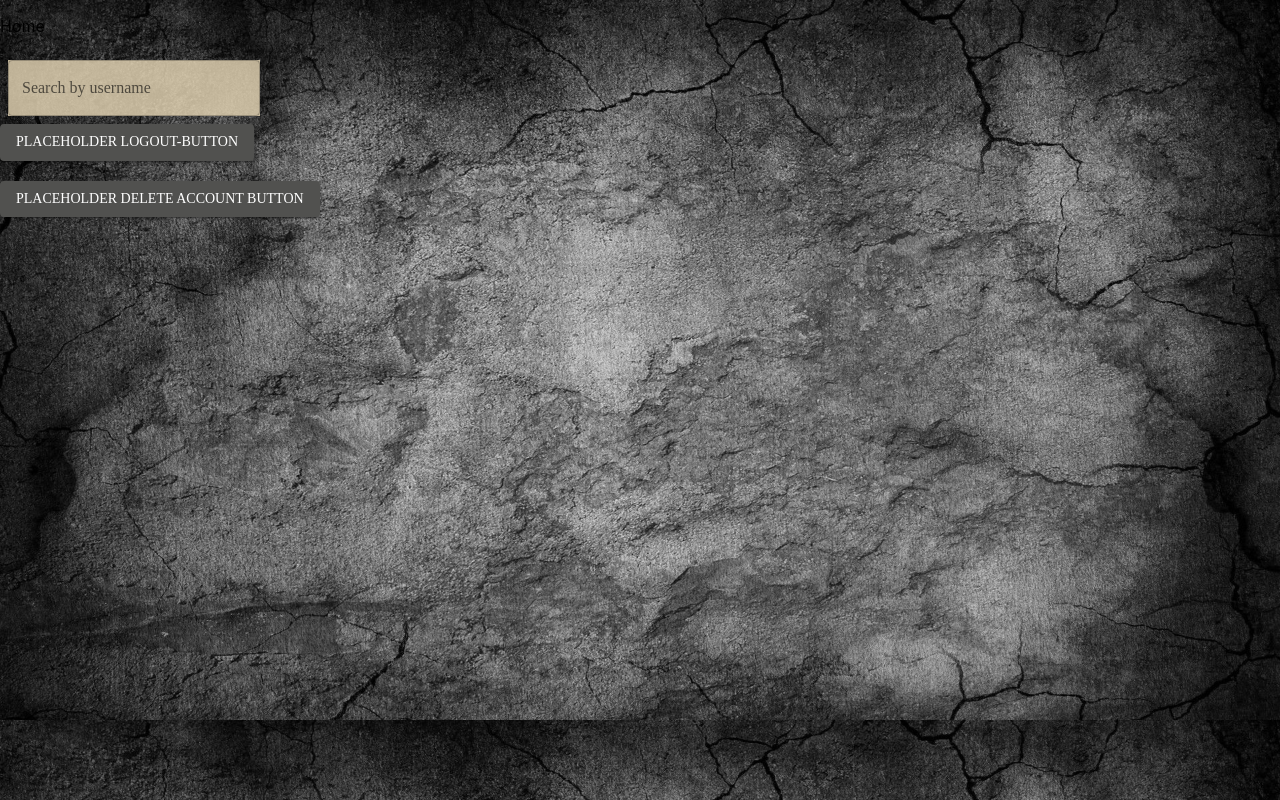
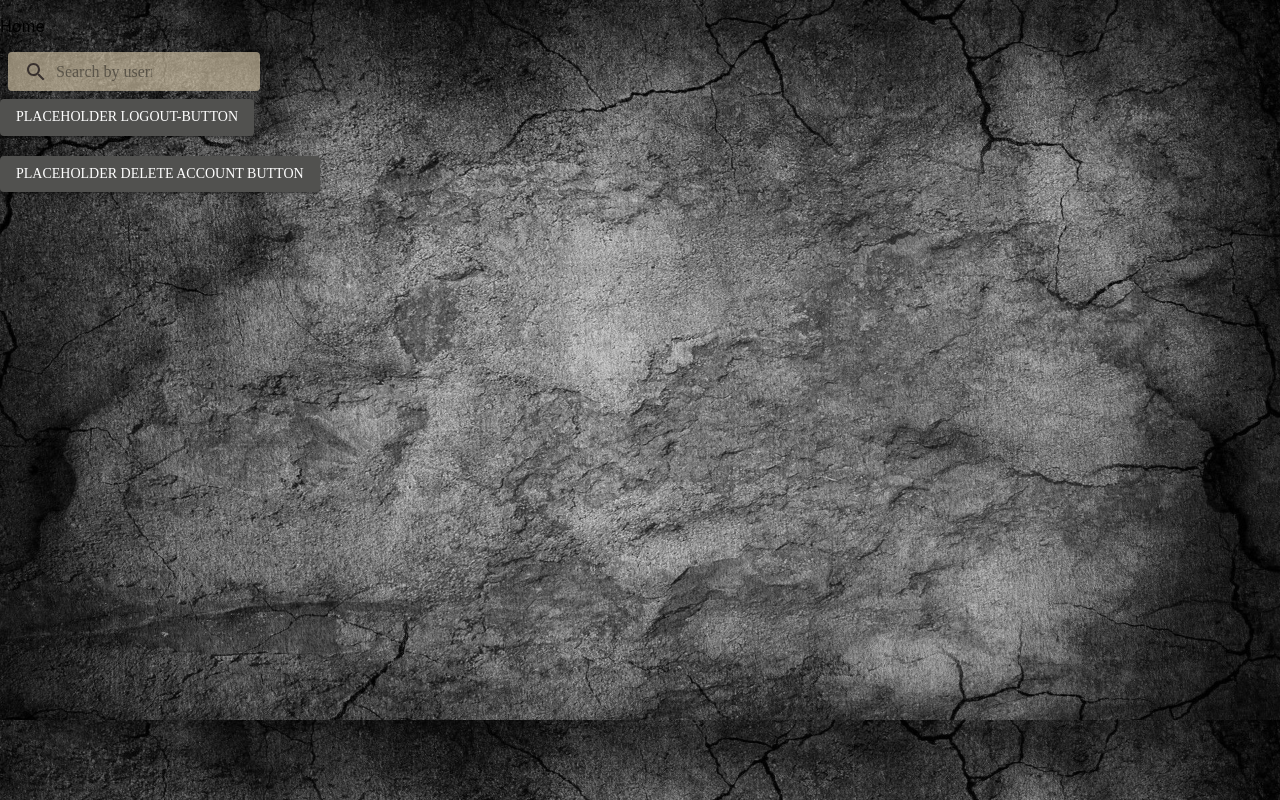
Before and after one commit to kmmhak/matchingboards, a React (Create React App) app in the folder frontend/: page / in a window 1280 px wide. Built offline with nearby package versions, Linux system fonts and the light colour scheme.

Commit message:
Add search users by username bar

```diff
--- a/frontend/src/components/FindUser.jsx
+++ b/frontend/src/components/FindUser.jsx
@@ -1,6 +1,49 @@
 import * as React from 'react';
+import { styled } from '@mui/material/styles';
 import Box from '@mui/material/Box';
-import TextField from '@mui/material/TextField';
+import InputBase from '@mui/material/InputBase';
+import SearchIcon from '@mui/icons-material/Search';
+
+const Search = styled('div')(({ theme }) => ({
+  position: 'relative',
+  borderRadius: theme.shape.borderRadius,
+  backgroundColor: 'rgba(228, 212, 179, 0.6)',
+  '&:hover': {
+    backgroundColor: 'rgba(228, 212, 179, 0.824)',
+  },
+  marginLeft: 0,
+  width: '100%',
+  [theme.breakpoints.up('sm')]: {
+    marginLeft: theme.spacing(1),
+    width: 'auto',
+  },
+}));
+
+const SearchIconWrapper = styled('div')(({ theme }) => ({
+  padding: theme.spacing(0, 2),
+  height: '100%',
+  position: 'absolute',
+  pointerEvents: 'none',
+  display: 'flex',
+  alignItems: 'center',
+  justifyContent: 'center',
+}));
+
+const StyledInputBase = styled(InputBase)(({ theme }) => ({
+  color: 'inherit',
+  '& .MuiInputBase-input': {
+    padding: theme.spacing(1, 1, 1, 0),
+    paddingLeft: `calc(1em + ${theme.spacing(4)})`,
+    transition: theme.transitions.create('width'),
+    width: '100%',
+    [theme.breakpoints.up('sm')]: {
+      width: '12ch',
+      '&:focus': {
+        width: '20ch',
+      },
+    },
+  },
+}));
 
 export default function FindUser() {
   return (
@@ -12,12 +55,15 @@ export default function FindUser() {
       noValidate
       autoComplete="off"
     >
-      <TextField
-        id="outlined-basic"
-        label="Search by username"
-        variant="outlined"
-        style={{ backgroundColor: 'rgba(228, 212, 179, 0.824)' }}
-      />
+      <Search>
+        <SearchIconWrapper>
+          <SearchIcon sx={{ color: 'rgba(52, 45, 43, 0.959)' }} />
+        </SearchIconWrapper>
+        <StyledInputBase
+          placeholder="Search by username"
+          inputProps={{ 'aria-label': 'search' }}
+        />
+      </Search>
     </Box>
   );
 }
```
